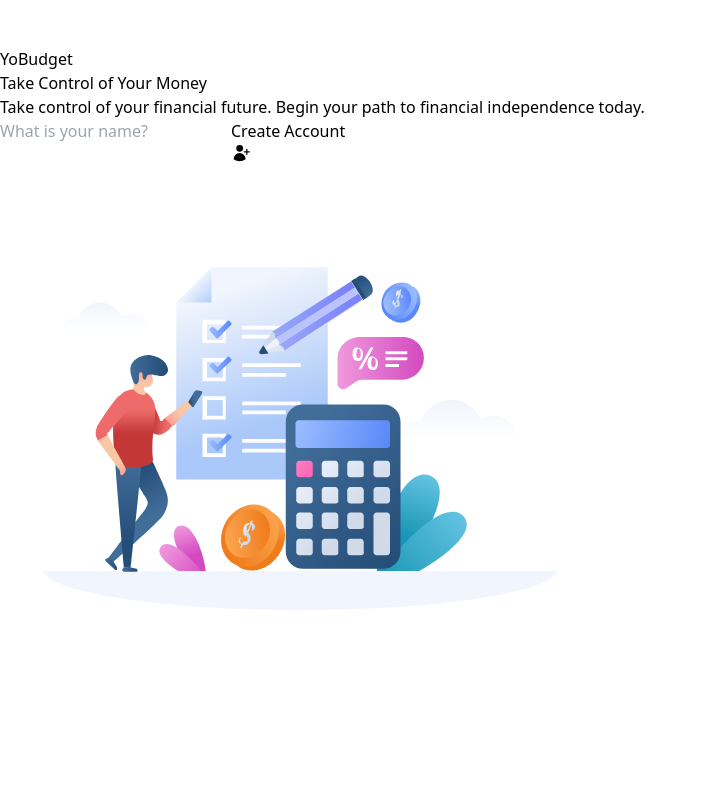
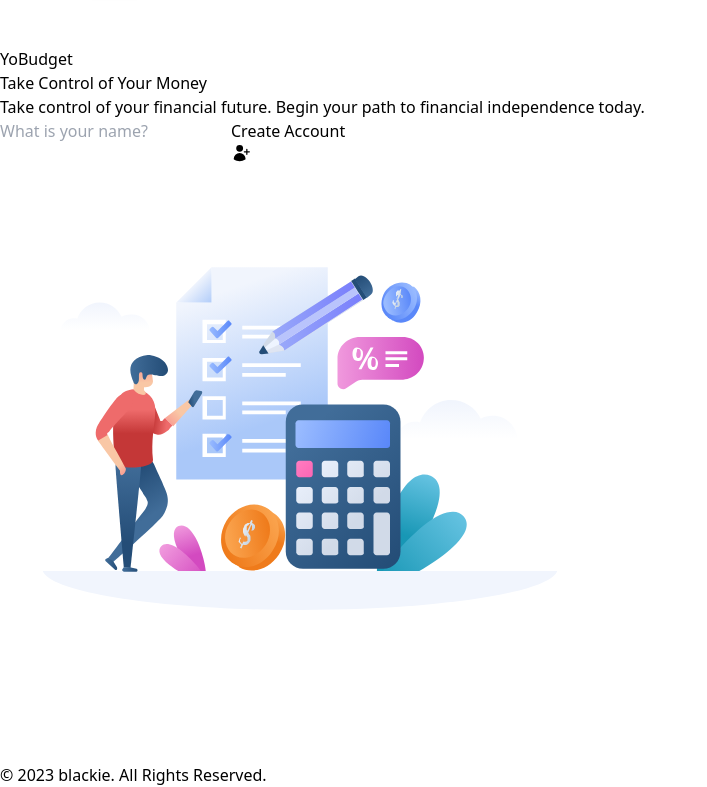
Before and after one commit to Blackie360/budget, a React (Vite) app: page / in a window 1280 px wide. Shown: the part 403-1190 px from the top of the page, without its empty margins (0-707 px from the left). Before the commit the page ends 1166 px from the top, so only its background shows below. Built offline with nearby package versions, Linux system fonts and the light colour scheme.

Commit message:
budget app

```diff
--- a/package.json
+++ b/package.json
@@ -9,6 +9,9 @@
     "preview": "vite preview"
   },
   "dependencies": {
+    "@fortawesome/fontawesome-svg-core": "^6.4.2",
+    "@fortawesome/free-solid-svg-icons": "^6.4.2",
+    "@fortawesome/react-fontawesome": "^0.2.0",
     "@heroicons/react": "^2.0.14",
     "react": "^18.2.0",
     "react-countup": "^6.4.2",
--- a/src/components/BudgetItem.jsx
+++ b/src/components/BudgetItem.jsx
@@ -36,6 +36,7 @@
         </progress>
         <div className="flex justify-between">
           <small>{formatCurrency(spent)} spent</small>
+          <br></br>
           <small>{formatCurrency(amount - spent)} remaining</small>
         </div>
         {showDelete ? (
--- /dev/null
+++ b/src/components/Footer.jsx
@@ -0,0 +1,15 @@
+import React from 'react';
+
+const Footer = () => {
+  return (
+    <footer className="bg-opacity-100 bg-white text-black p-4 text-center md:p-6 lg:p-8 xl:p-10">
+      <p className="text-sm md:text-base lg:text-lg xl:text-xl">
+        &copy; {new Date().getFullYear()} <a
+        href="https://felix-jumason.netlify.app/"
+        className='hover:bg-purple-600'>blackie.</a> All Rights Reserved.
+      </p>
+    </footer>
+  );
+}
+
+export default Footer;
--- a/src/components/Intro.jsx
+++ b/src/components/Intro.jsx
@@ -12,7 +12,9 @@
             Take Control of <span className="text-purple-700">Your Money</span>
           </h1>
           <p className="text-lg mb-6">
-            Take control of your financial future. Begin your path to financial independence today.
+            Take control of your financial future.
+
+             Begin your path to financial independence today.
           </p>
           <Form method="post">
             <input
--- a/src/layouts/Main.jsx
+++ b/src/layouts/Main.jsx
@@ -1,16 +1,15 @@
-// rrd imports
+
 import { Outlet, useLoaderData } from "react-router-dom";
 
-// assets
-import wave from "../assets/wave.svg";
 
 // components
 import Nav from "../components/Nav";
 
-//  helper functions
+
 import { fetchData } from "../helpers"
+import Footer from "../components/Footer";
 
-// loader
+
 export function mainLoader() {
   const userName = fetchData("userName");
   return { userName }
@@ -25,7 +24,7 @@
       <main>
         <Outlet />
       </main>
-      {/* <img src={wave} alt="" /> */}
+      <Footer />
     </div>
   )
 }
```
Also changed, not shown: 1 other file (tests, documents, lock files or other folders).
